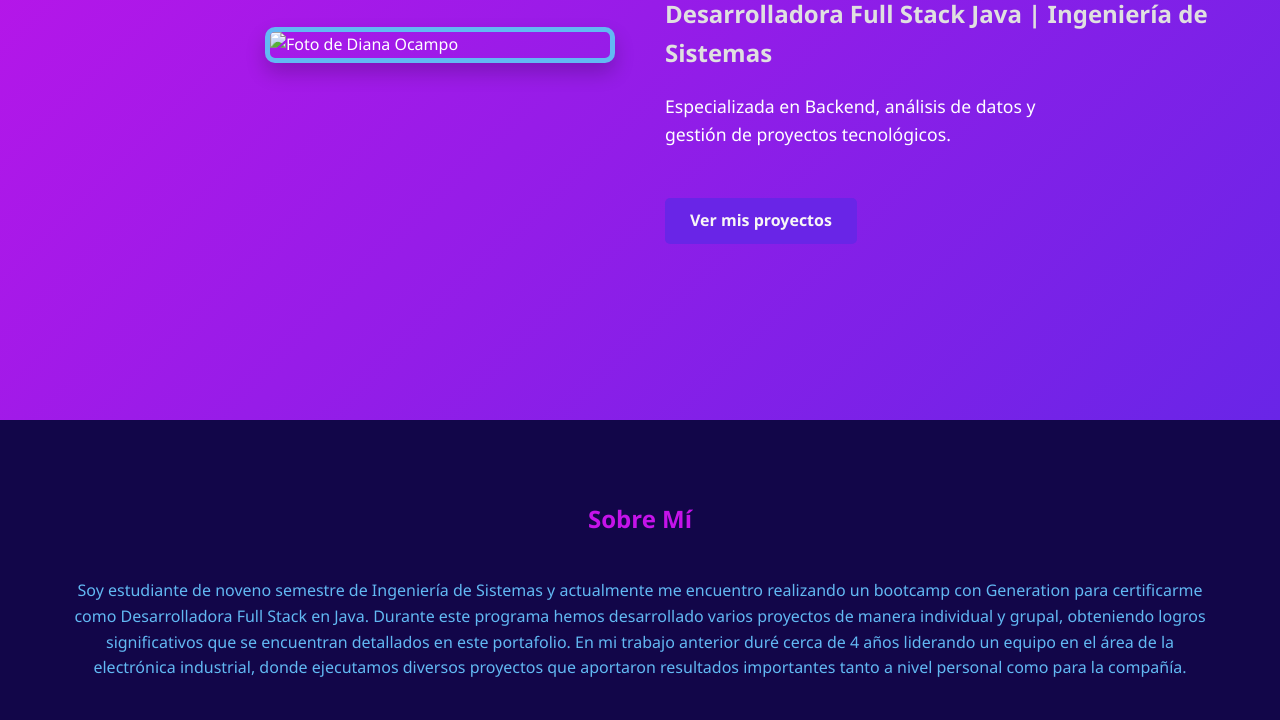
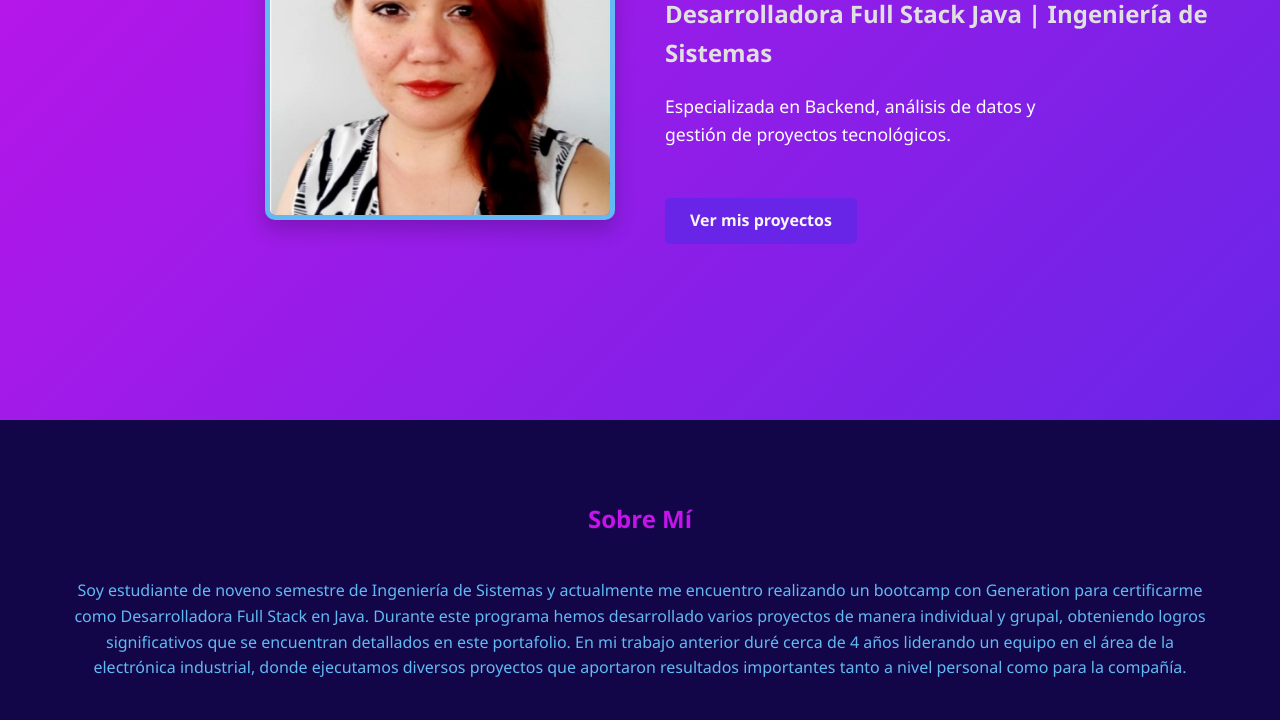
Before and after one commit to Dlov93/PortafolioDiana, a plain HTML site: page index.html in a window 1280 px wide. Shown: the part 380-1100 px from the top of the page. Drawn offline with Linux system fonts and the light colour scheme; the site is published under a folder, as on GitHub Pages, so addresses that start at the root find nothing.

Commit message:
correion ruta foto

```diff
--- a/index.html
+++ b/index.html
@@ -29,7 +29,7 @@
             <!-- Contenedor de la Imagen -->
             <div class="hero-imagen">
                 <!-- Foto -->
-                <img src="/Fotos/Foto_Diana.jpg" alt="Foto de Diana Ocampo">
+                <img src="./Fotos/Foto_Diana.jpg" alt="Foto de Diana Ocampo">
             </div>
 
             <!-- Contenedor del Texto -->
```
